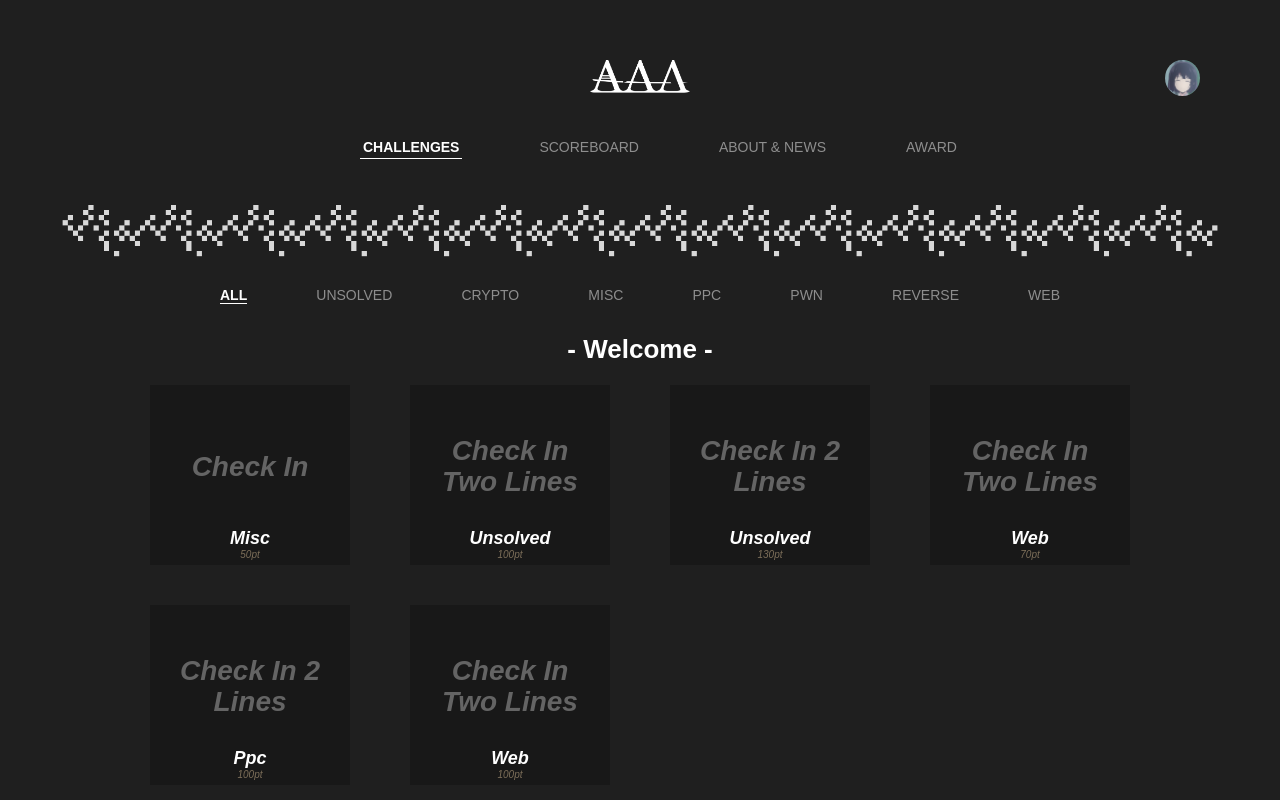
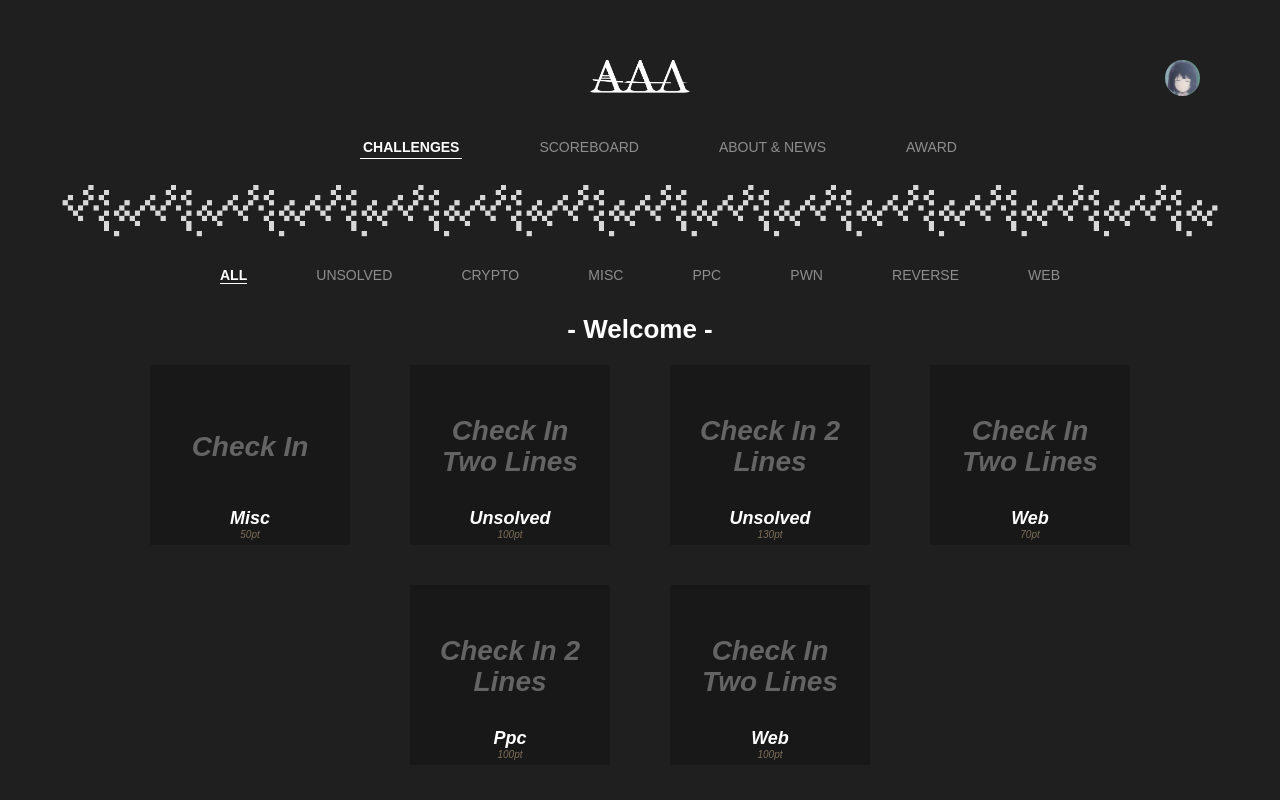
Before and after one commit to Deturium/School-Bus, a Vue app: page / in a window 1280 px wide. Shown: the top 800 px of the page. Built offline with nearby package versions, Linux system fonts and the light colour scheme.

Commit message:
adjust flex order

```diff
--- a/src/components/QBody.vue
+++ b/src/components/QBody.vue
@@ -1,25 +1,26 @@
 <template lang="pug">
-.q-body-wrapper
-  .q-body
+.q-body(
+  :style="{order: order}"
+)
   h1.meta Check In
 
-    h2.title Description
+  h2.tit Description
   div
     p 本题是传说中的签到题，flag为：AAA{Welcome_to_School_Bus}
     p 获取到flag后(当然这里只要Ctrl+C)，填入下方框框中，提交即可获得本题分数
     p 这里flag都是AAA{...}的格式，如果你做出了任何一个题目，欢迎加入qq群，群号就在flag里面。
     p AAA期待你的加入！
 
-    h2.title Hint
+  h2.tit Hint
   div
     p 没有hint
 
-    h2.title Your Answer
+  h2.tit Your Answer
   div
     input.ans-input(value="AAA{this_a_flag}")
     button.ans-button Solved
 
-    h2.title Completed
+  h2.tit Completed
   div
     p
       span.name chenyuan
@@ -29,19 +30,20 @@
 <script>
 export default {
   name: "q-body",
+  props: [
+    "order"
+  ]
 }
 </script>
 
 <style lang="stylus">
-.q-body-wrapper
-  width 100%
-  background-color #181818
 
 .q-body
   width 1160px
   box-sizing border-box
   margin 30px auto
   padding 40px
+  background-color #181818
 
   .meta
     margin 0 auto
@@ -60,12 +62,13 @@ export default {
     margin 5px
     // letter-spacing 1px
 
-  .title
+  .tit
     margin 0 140px
     margin-top 30px
     font-style italic
     font-weight lighter
     font-size 24px
+    text-align left
 
   ans-common()
     height 35px
--- a/src/components/QBox.vue
+++ b/src/components/QBox.vue
@@ -1,7 +1,9 @@
 <template lang="pug">
-.q-box
+.q-box(
+  :style="{order: order}"
+)
   p.name(
-    @click="onClick(id)"
+    @click="onClick(order)"
   ) {{ name }}
   p.type {{ type }}
   p.score {{ score + "pt" }}
@@ -11,7 +13,7 @@
 export default {
   name: "QBox",
   props: [
-    "id",
+    "order",
     "name",
     "type",
     "score",
--- a/src/components/QGroup.vue
+++ b/src/components/QGroup.vue
@@ -2,17 +2,20 @@
 .q-group(v-show="qs.length")
   .tit
     | - Welcome -
-  .line
+  .flex
     q-box(
       v-for="(q, i) in qs"
       :key="q.name + i"
-      :id="i+1"
+      :order="(~~(i/boxPerLine))*2"
       :name="q.name"
       :type="q.type"
       :score="q.score"
       :onClick="handleClick"
     )
-  q-body(v-if="isShow")
+    q-body(
+      v-show="isShow"
+      :order="order"
+    )
 </template>
 
 <script>
@@ -27,14 +30,18 @@ export default {
   data: function() {
     return {
       isShow: false,
+      order: 0,
+
+      boxPerLine: 4 // a const config now
     }
   },
   props: [
     "qs"
   ],
   methods: {
-    handleClick: function(id) {
+    handleClick: function(order) {
       this.isShow = !this.isShow
+      this.order = order+1
     }
   },
 }
@@ -48,10 +55,10 @@ export default {
     font-weight bold
     text-align center
 
-  .line
+  .flex
     width: 260 * 4px;
     margin: auto;
     display: flex;
     flex-wrap wrap
-    // justify-content center
+    justify-content center
 </style>
--- a/src/components/TopNav.vue
+++ b/src/components/TopNav.vue
@@ -1,6 +1,6 @@
 <template lang="pug">
 .top-nav
-  img(src="../assets/AAA_logo.png")
+  img.logo(src="../assets/AAA_logo.png")
   ul.nav
     li.item.chose challenges
     li.item scoreboard
@@ -28,7 +28,7 @@ export default {
   margin-bottom 0
   text-align center
 
-  >img
+  .logo
     width 100px
     margin 20px
 
@@ -56,7 +56,7 @@ export default {
 
   .lifegame
     width 1160px
-    margin 20px 0
+    margin-bottom 20px
 
   .login
     position absolute
```
Also changed, not shown: src/components/Affix.vue (added). Lines whose indentation alone changed are shown as unchanged.
